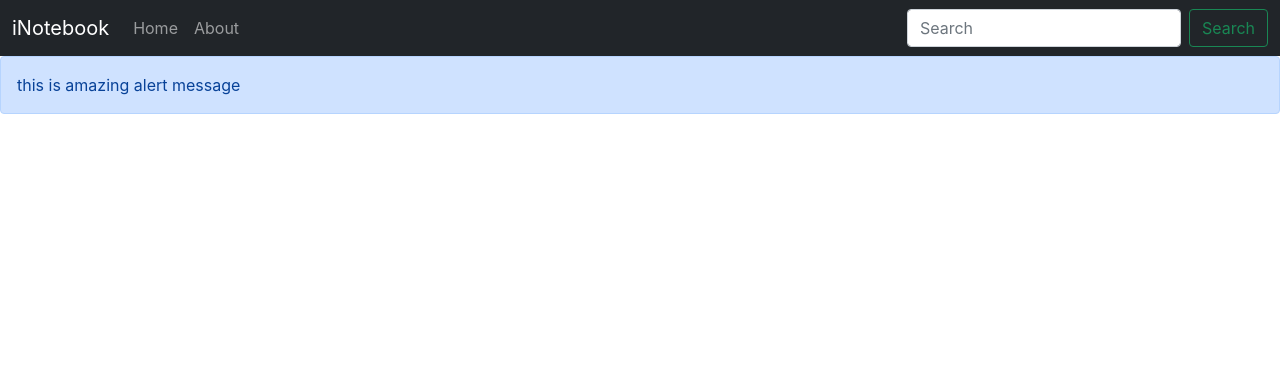
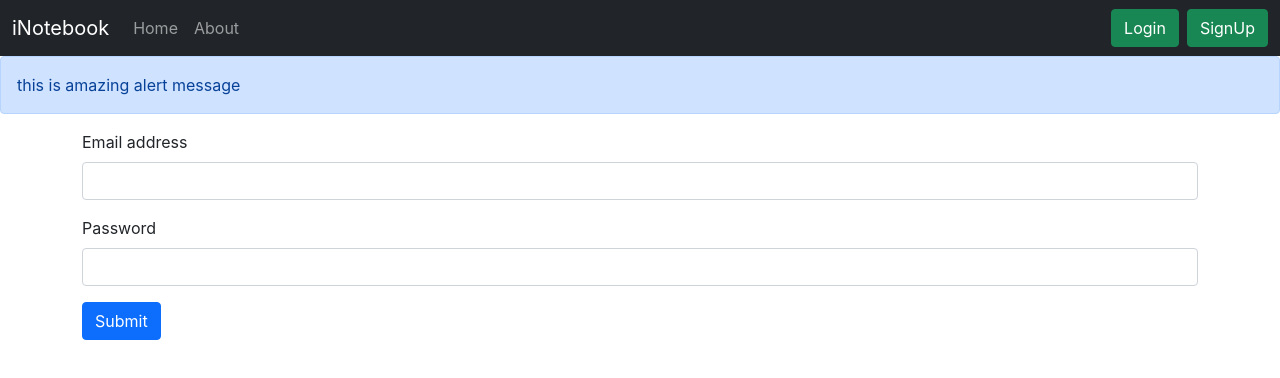
Before and after one commit to sagar-sp/iNotebookFrontEnd, a React (Create React App) app: page /login in a window 1280 px wide. Shown: the top 378 px of the page. Built offline with nearby package versions, Linux system fonts and the light colour scheme.

Commit message:
Login Using Auth Token

```diff
--- a/src/App.js
+++ b/src/App.js
@@ -5,6 +5,8 @@
 import About from "./components/About";
 import NotesState from "./context/notes/NotesState";
 import Alert from "./components/Alert";
+import Login from "./components/Login";
+import SignUp from "./components/SignUp";
 
 function App() {
   return (
@@ -21,6 +23,12 @@
               <Route exact path="/about">
                 <About />
               </Route>
+              <Route exact path="/login">
+                <Login />
+              </Route>
+              <Route exact path="/signup">
+                <SignUp />
+              </Route>
             </Switch>
           </div>
         </Router>
--- a/src/components/AddNote.js
+++ b/src/components/AddNote.js
@@ -8,12 +8,13 @@
   const [note, setNote] = useState({
     title: "",
     description: "",
-    tag: "default",
+    tag: "",
   });
 
   const handleClick = (e) => {
     e.preventDefault();
     addNote(note.title, note.description, note.tag);
+    setNote({ title: "", description: "", tag: "" });
   };
 
   const onChange = (e) => {
@@ -33,7 +34,10 @@
               className="form-control"
               id="title"
               name="title"
+              value={note.title}
               onChange={onChange}
+              minLength={5}
+              required
             />
           </div>
           <div className="mb-3">
@@ -45,7 +49,10 @@
               className="form-control"
               id="description"
               name="description"
+              value={note.description}
               onChange={onChange}
+              minLength={5}
+              required
             />
           </div>
           <div className="mb-3">
@@ -57,10 +64,14 @@
               className="form-control"
               id="tag"
               name="tag"
+              value={note.tag}
               onChange={onChange}
+              minLength={5}
+              required
             />
           </div>
           <button
+            disabled={note.title.length < 5 || note.description.length < 5}
             type="submit"
             className="btn btn-primary"
             onClick={handleClick}
--- /dev/null
+++ b/src/components/Login.js
@@ -0,0 +1,71 @@
+import React, { useState } from "react";
+import {useHistory} from 'react-router-dom';
+
+const Login = (props) => {
+  const [credentials, setCredentials] = useState({email:"",password:""});
+  let history = useHistory();
+//   const [password, setPassword] = useState("");
+
+  const handleSubmit = async (e) => {
+    e.preventDefault();
+    const response = await fetch("http://localhost:3005/api/auth/login", {
+      method: "POST",
+      headers: {
+        "Content-Type": "application/json",
+      },
+      body: JSON.stringify({ email:credentials.email, password:credentials.password }),
+    });
+    const json = await response.json();
+    console.log(json);
+    if(json.success){
+        //save the auth token and redirect
+        localStorage.setItem('token',json.authtoken);
+        history.push("/");
+    }else{
+        alert('Invalid Credentials')
+    }
+  };
+
+  const onChange = (e) => {
+    setCredentials({ ...credentials, [e.target.name]: e.target.value });
+  };
+
+  return (
+    <div>
+      <form onSubmit={handleSubmit}>
+        <div className="mb-3">
+          <label htmlFor="exampleInputEmail1" className="form-label">
+            Email address
+          </label>
+          <input
+            type="email"
+            className="form-control"
+            id="email"
+            name="email"
+            value={credentials.email}
+            onChange={onChange}
+            aria-describedby="emailHelp"
+          />
+        </div>
+        <div className="mb-3">
+          <label htmlFor="exampleInputPassword1" className="form-label">
+            Password
+          </label>
+          <input
+            type="password"
+            className="form-control"
+            id="password"
+            name="password"
+            value={credentials.password}
+            onChange={onChange}
+          />
+        </div>
+        <button type="submit" className="btn btn-primary">
+          Submit
+        </button>
+      </form>
+    </div>
+  );
+};
+
+export default Login;
--- a/src/components/Navbar.js
+++ b/src/components/Navbar.js
@@ -37,15 +37,8 @@
               </li>
             </ul>
             <form className="d-flex">
-              <input
-                className="form-control me-2"
-                type="search"
-                placeholder="Search"
-                aria-label="Search"
-              />
-              <button className="btn btn-outline-success" type="submit">
-                Search
-              </button>
+              <Link className="btn btn-success mx-2" to='/login' role="button">Login</Link>
+              <Link className="btn btn-success" to='/signup' role="button">SignUp</Link>
             </form>
           </div>
         </div>
--- a/src/components/Notes.js
+++ b/src/components/Notes.js
@@ -88,6 +88,7 @@
                         name="etitle"
                         value={note.etitle}
                         onChange={onChange}
+                        minLength={5} required
                       />
                     </div>
                     <div className="mb-3">
@@ -101,6 +102,7 @@
                         name="edescription"
                         value={note.edescription}
                         onChange={onChange}
+                        minLength={5} required
                       />
                     </div>
                     <div className="mb-3">
@@ -130,6 +132,7 @@
                 Close
               </button>
               <button
+               disabled={note.etitle.length < 5 || note.edescription.length < 5}
                 type="button"
                 className="btn btn-primary"
                 onClick={handleClick}
@@ -142,6 +145,9 @@
       </div>
       <div className="row my-3">
         <h1>Your Note</h1>
+        <div className="container mx-2">
+        {notes.length === 0 && 'No Notes to dispay'}
+        </div>
         {notes.map((note) => {
           return (
             <NoteItem key={note._id} updateNote={updateNote} note={note} />
--- /dev/null
+++ b/src/components/SignUp.js
@@ -0,0 +1,11 @@
+import React from 'react'
+
+const SignUp = () => {
+    return (
+        <div>
+            I am SignUp
+        </div>
+    )
+}
+
+export default SignUp
--- a/src/context/notes/NotesState.js
+++ b/src/context/notes/NotesState.js
@@ -36,27 +36,13 @@
       body: JSON.stringify({ title, description, tag }),
     });
 
-    const json = await response.json();
-    console.log(json);
-
-    console.log("adding a new Note");
-    const note = {
-      _id: "6141e5b96f9ccaa5e5a1b1a2",
-      user: "6134473c5c3525f9fa0c8a07",
-      title: title,
-      description: description,
-      tag: tag,
-      date: "2021-09-05T14:35:53.719Z",
-      __v: 0,
-    };
+    const note = await response.json();
     setNotes(notes.concat(note));
   };
 
   //Delete A Note
 
   const deleteNote = async (id) => {
-    alert("delete");
-    console.log(id);
     // API Call
     const response = await fetch(`${host}/api/notes/deletenote/${id}`, {
       method: "DELETE",
```
